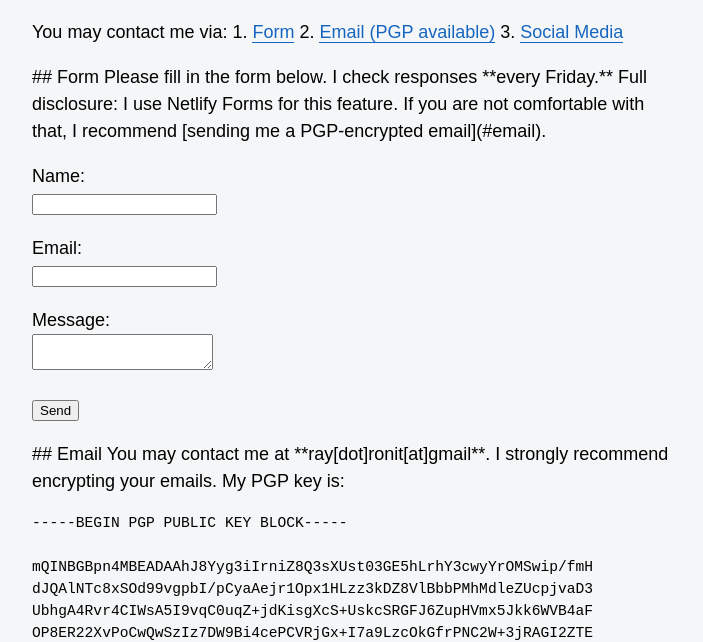
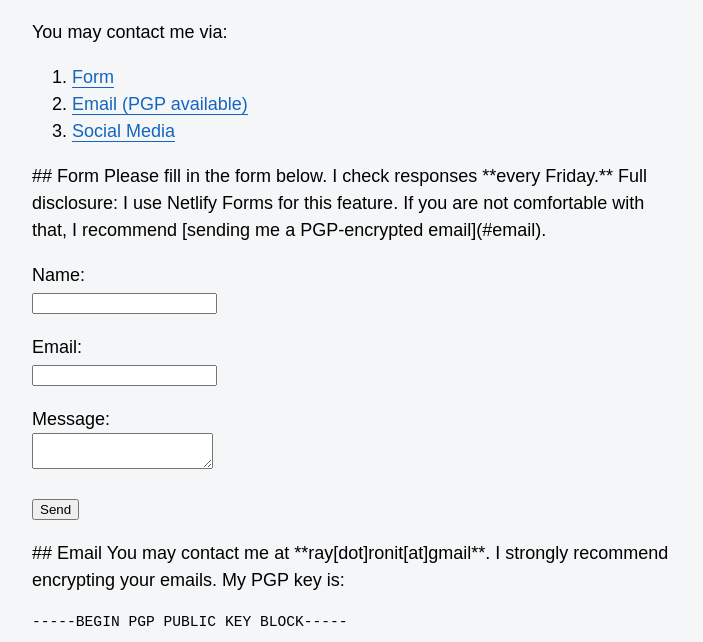
Before and after one commit to RonitRay/personalwebsite, a plain HTML site: page posts/contact.html in a window 1280 px wide. Shown: the part 167-809 px from the top of the page, without its empty margins (288-991 px from the left). Drawn offline with Linux system fonts and the light colour scheme.

Commit message:
04/04/21|17:04:34

```diff
--- a/posts/contact.html
+++ b/posts/contact.html
@@ -36,13 +36,18 @@ Contact Me
 </section>
 <article>
 <p>
-        <p>You may contact me via:
-1. <a href="#form">Form</a>
-2. <a href="#email">Email (PGP available)</a>
-3. <a href="#social">Social Media</a></p>
+        <p>You may contact me via:</p>
+
+<ol>
+<li><a href="#form">Form</a></li>
+<li><a href="#email">Email (PGP available)</a></li>
+<li><a href="#social">Social Media</a></li>
+</ol>
 
 <p id="form">
+
 ## Form
+
 Please fill in the form below. I check responses **every Friday.**
 Full disclosure: I use Netlify Forms for this feature. If you are not comfortable with that, I recommend [sending me a PGP-encrypted email](#email).
 
@@ -62,7 +67,9 @@ Full disclosure: I use Netlify Forms for this feature. If you are not comfortabl
 </p>
 
 <p id="email">
+
 ## Email
+
 You may contact me at **ray[dot]ronit[at]gmail**. I strongly recommend encrypting your emails. My PGP key is:
 
 <pre>
@@ -122,8 +129,11 @@ BaHi/P/H6iUnuyyMuD+CTXLunk7blQYAVfgg38Rdk1eCIkavUS53/RTi37n5IQSK
 </p>
 
 <p id="social">
+
 ## Social Media
+
 I'm also available (although not very active) over [LinkedIn](https://in.linkedin.com/in/ronit-ray), [Twitter](https://twitter.com/RonRay98/) and [Mastodon](https://mastodon.lol/@ron). I would suggest you contact me through the other specified channels unless absolutely unavoidable.
+
 </p>
 
 </p>
```
